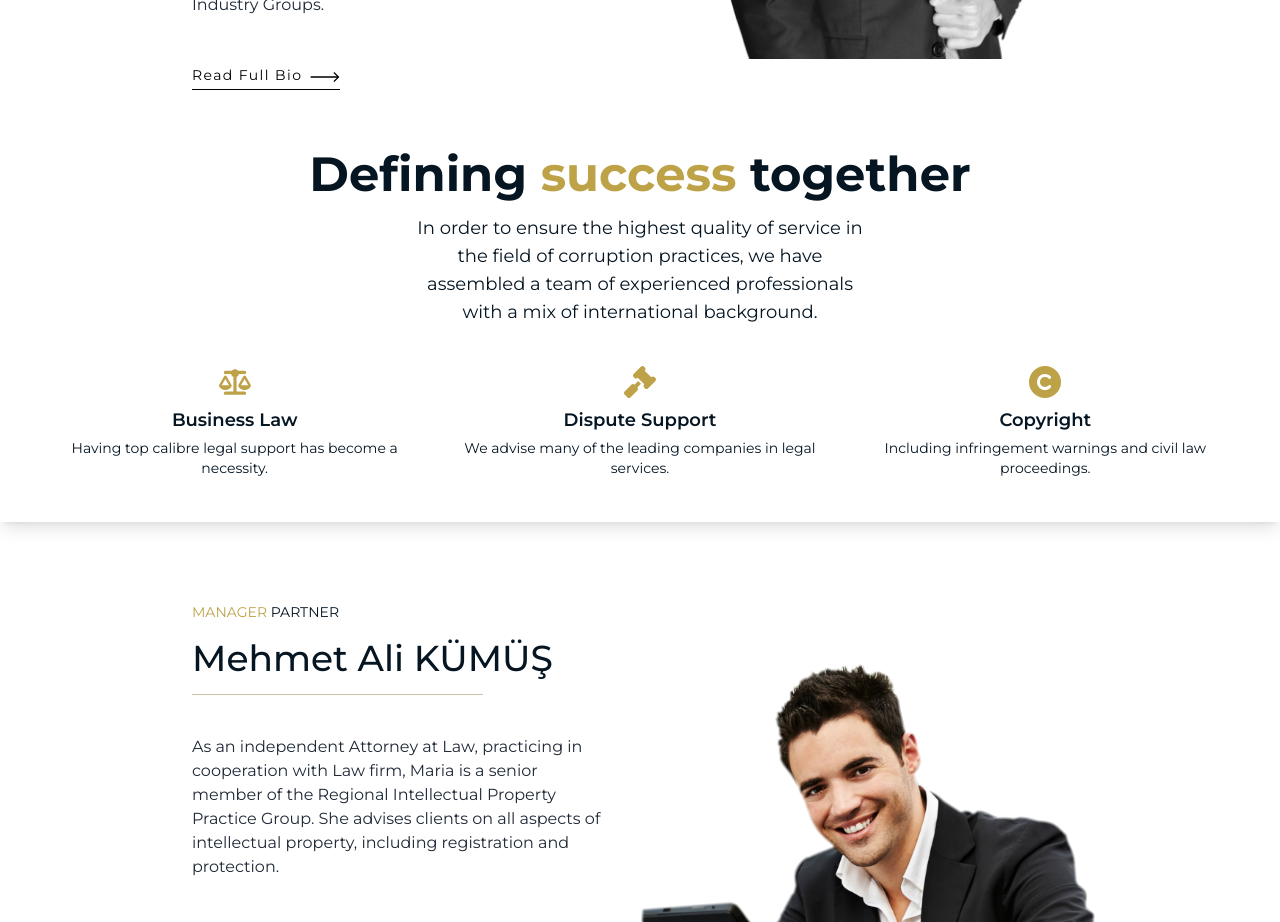
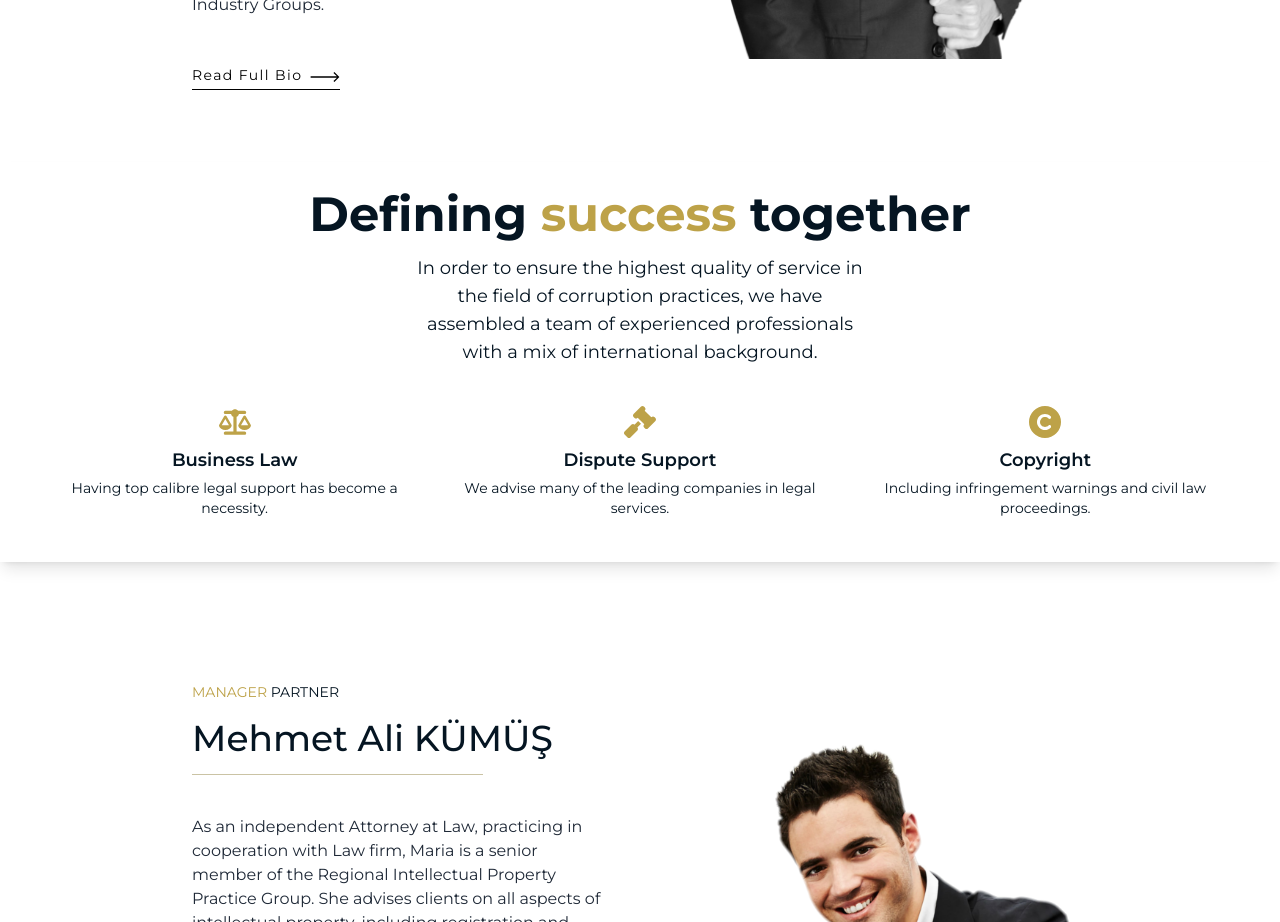
Before and after one commit to birkanyksl/sancarhukuk, a Next.js app in the folder client/: page /en/team in a window 1280 px wide. Shown: the part 880-1802 px from the top of the page. Built offline with nearby package versions, Linux system fonts and the light colour scheme.

Commit message:
img sizes

```diff
--- a/client/src/components/about/AboutPage.jsx
+++ b/client/src/components/about/AboutPage.jsx
@@ -31,6 +31,7 @@ const AboutPage = () => {
               quality={80}
               priority
               className="rounded-lg object-cover"
+               sizes="(max-width: 768px) 100vw, (max-width: 1280px) 50vw, 25vw"
             />
           </div>
           <HorizontalDivider width="100%" />
@@ -53,6 +54,7 @@ const AboutPage = () => {
               fill
               quality={80}
               className="rounded-lg object-cover"
+               sizes="(max-width: 768px) 100vw, (max-width: 1280px) 50vw, 25vw"
             />
           </div>
           <HorizontalDivider width="100%" />
@@ -75,6 +77,7 @@ const AboutPage = () => {
               fill
               quality={80}
               className="rounded-lg object-cover"
+               sizes="(max-width: 768px) 100vw, (max-width: 1280px) 50vw, 25vw"
             />
           </div>
           <HorizontalDivider width="100%" />
@@ -96,6 +99,7 @@ const AboutPage = () => {
                 fill
                 quality={80}
                 className="rounded-lg object-cover"
+                 sizes="(max-width: 768px) 100vw, (max-width: 1280px) 50vw, 25vw"
               />
             </div>
           ))}
--- a/client/src/components/about/AboutPageTeam.jsx
+++ b/client/src/components/about/AboutPageTeam.jsx
@@ -19,6 +19,7 @@ const AboutPageTeam = () => {
             src="https://images.pexels.com/photos/3184287/pexels-photo-3184287.jpeg?auto=compress&cs=tinysrgb&w=400"
             fill
             className='object-cover [border-radius:200px_0px_0px_200px]'
+             sizes="(max-width: 768px) 100vw, (max-width: 1280px) 50vw, 25vw"
           />
         </div>
 
@@ -29,6 +30,7 @@ const AboutPageTeam = () => {
             src="https://images.pexels.com/photos/3184287/pexels-photo-3184287.jpeg?auto=compress&cs=tinysrgb&w=400"
             fill
             className='object-cover [border-radius:0px_200px_200px_0px]'
+             sizes="(max-width: 768px) 100vw, (max-width: 1280px) 50vw, 25vw"
           />
         </div>
       </div>
--- a/client/src/components/teams/Team.jsx
+++ b/client/src/components/teams/Team.jsx
@@ -75,7 +75,7 @@ const Team = () => {
         </div>
       </div>
 
-      <div className="relative h-[50vh] shadow-lg">
+      <div className="relative h-[50vh] shadow-lg md:my-10">
         <div className="relative z-10 h-full flex flex-col justify-center items-center text-color1 px-4 text-center">
           <h2 className="text-2xl md:text-4xl lg:text-5xl font-bold md:mb-2">
             Defining <span className="text-color6">success</span> together
```
